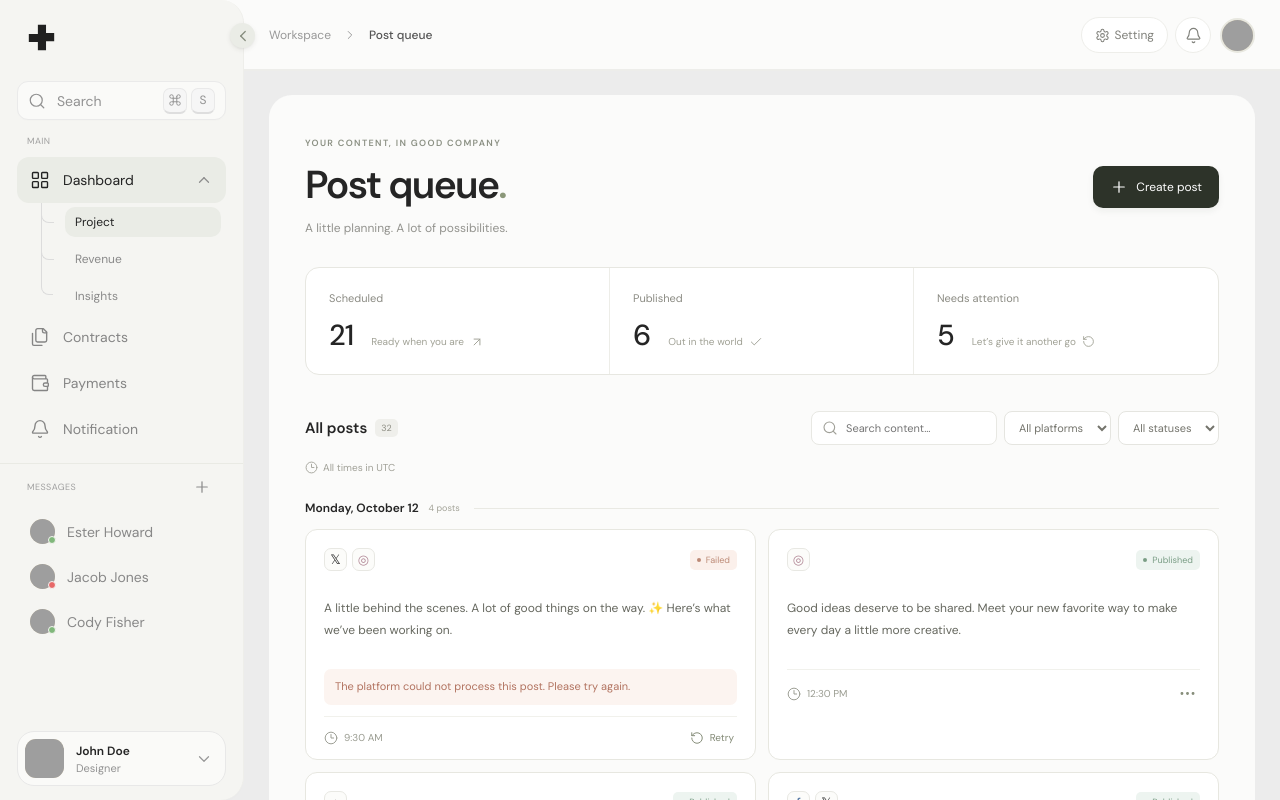
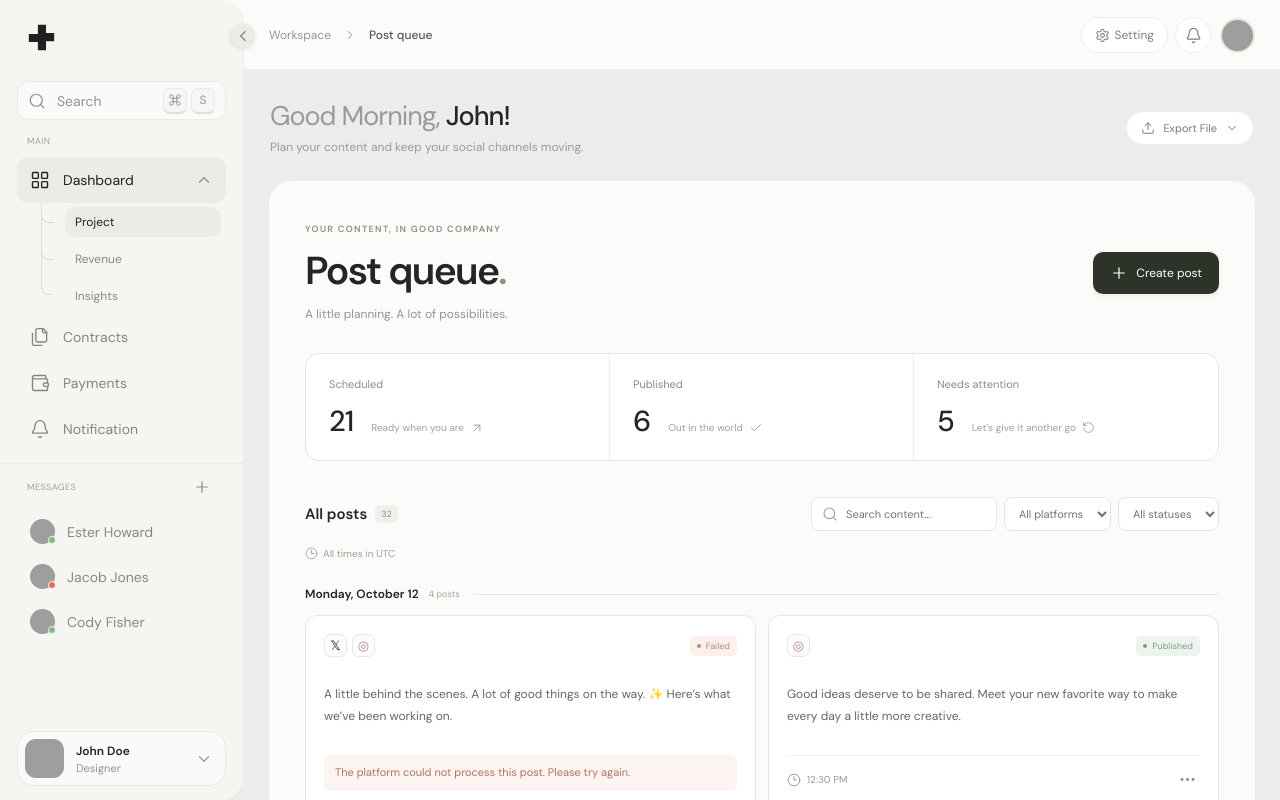
Before and after one commit to sohanpaliyal/postschedular, a React (Vite) app: page / in a window 1280 px wide. Shown: the top 800 px of the page. Built offline with nearby package versions, Linux system fonts and the light colour scheme; grey boxes are pictures that could not be loaded.

Commit message:
feat: add welcome greeting and post export above content card

```diff
--- a/src/main.tsx
+++ b/src/main.tsx
@@ -1,6 +1,6 @@
 import React, { useEffect, useRef, useState } from 'react';
 import { createRoot } from 'react-dom/client';
-import { Search, LayoutGrid, Files, Wallet, Bell, Settings, ChevronRight, ChevronDown, Plus, X, CalendarDays, Clock3, ArrowUpRight, Image as ImageIcon, Check, RotateCcw, PanelLeft, Command, MoreHorizontal } from 'lucide-react';
+import { Search, LayoutGrid, Files, Wallet, Bell, Settings, Upload, ChevronRight, ChevronDown, Plus, X, CalendarDays, Clock3, ArrowUpRight, Image as ImageIcon, Check, RotateCcw, PanelLeft, Command, MoreHorizontal } from 'lucide-react';
 import './styles.css';
 
 type Platform = 'X' | 'Instagram' | 'TikTok' | 'Facebook';
@@ -46,6 +46,12 @@ function App() {
  const filtered = posts.filter(p => p.content.toLowerCase().includes(query.toLowerCase()) && (platform === 'all' || p.platforms.includes(platform as Platform)) && (status === 'all' || p.status === status)).sort((a, b) => a.scheduledAt.localeCompare(b.scheduledAt));
  const grouped: Record<string, Post[]> = {}; filtered.forEach(p => { const key = new Date(p.scheduledAt).toLocaleDateString('en-CA'); (grouped[key] ||= []).push(p); });
  function dayLabel(date: string) { const today = new Date(); const tomorrow = new Date(); tomorrow.setDate(today.getDate() + 1); if (date === today.toLocaleDateString('en-CA')) return 'Today'; if (date === tomorrow.toLocaleDateString('en-CA')) return 'Tomorrow'; return new Date(date + 'T12:00:00').toLocaleDateString(undefined, { weekday: 'long', month: 'long', day: 'numeric' }); }
+ function exportPosts() {
+  const cell = (value: string) => '"' + value.replaceAll('"', '""') + '"';
+  const rows = [['ID', 'Content', 'Platforms', 'Scheduled at (UTC)', 'Status', 'Error'], ...filtered.map(p => [p.id, p.content, p.platforms.join(', '), p.scheduledAt, p.status, p.errorMessage || ''])];
+  const url = URL.createObjectURL(new Blob(['\uFEFF' + rows.map(row => row.map(cell).join(',')).join('\r\n')], { type: 'text/csv;charset=utf-8;' }));
+  const link = document.createElement('a'); link.href = url; link.download = 'postflow-posts.csv'; link.click(); setTimeout(() => URL.revokeObjectURL(url), 1000);
+ }
  async function retry(post: Post) { setPending(p => [...p, post.id]); setPosts(ps => ps.map(p => p.id === post.id ? { ...p, status: 'scheduled', errorMessage: undefined } : p)); await new Promise(r => setTimeout(r, 1000)); if (Math.random() < .2) { setPosts(ps => ps.map(p => p.id === post.id ? { ...post, errorMessage: 'Retry failed. Please try again.' } : p)); setNotice('Retry failed. Your post has been restored.'); } else setNotice('Post added back to the queue.'); setPending(p => p.filter(id => id !== post.id)); }
  return <div className="app-shell">
  {mobile && <button className="mobile-backdrop" aria-label="Close navigation" onClick={() => setMobile(false)} />}
@@ -64,6 +70,7 @@ function App() {
   <div className="sidebar-footer">{profile && <div className="profile-menu"><strong>John Doe</strong><span>Demo workspace</span><button onClick={() => { setCollapsed(c => !c); setProfile(false); }}><PanelLeft size={16}/> Toggle sidebar</button></div>}<button className="profile-button" aria-expanded={profile} onClick={() => setProfile(p => !p)}><Avatar id="60" name="John Doe"/><span className="profile-name label"><strong>John Doe</strong><small>Designer</small></span><ChevronDown className="label" size={18}/></button></div>
  </aside>
  <main className="workspace"><header className="topbar"><div className="header-inner"><div className="breadcrumb"><button className="icon-button mobile-menu" aria-label="Open navigation" onClick={() => setMobile(true)}><PanelLeft size={20}/></button><span>Workspace</span><ChevronRight size={14}/><strong>Post queue</strong></div><div className="header-actions"><button className="header-settings" onClick={() => setPanel('Settings')}><Settings size={15}/><span>Setting</span></button><button className="header-notification" aria-label="Notifications" onClick={() => setPanel('Notification')}><Bell size={17}/></button><button className="header-avatar" aria-label="Open profile" onClick={() => setPanel('Profile')}><Avatar id="12" name="John Doe"/></button></div></div></header>
+ <section className="welcome-row" aria-label="Workspace welcome"><div><h2><span>Good {new Date().getHours() < 12 ? 'Morning' : new Date().getHours() < 18 ? 'Afternoon' : 'Evening'},</span> John!</h2><p>Plan your content and keep your social channels moving.</p></div><button className="export-button" onClick={exportPosts}><Upload size={14}/>Export File<ChevronDown size={14}/></button></section>
  <div className="page-content"><div className="page-heading"><div><div className="eyebrow">YOUR CONTENT, IN GOOD COMPANY</div><h1>Post queue<span>.</span></h1><p>A little planning. A lot of possibilities.</p></div><button className="primary-button" onClick={() => setComposer(true)}><Plus size={18}/> Create post</button></div>
  <div className="overview"><div><span>Scheduled</span><strong>{posts.filter(p => p.status === 'scheduled').length}<small>Ready when you are <ArrowUpRight size={14}/></small></strong></div><div><span>Published</span><strong>{posts.filter(p => p.status === 'published').length}<small>Out in the world <Check size={14}/></small></strong></div><div><span>Needs attention</span><strong>{posts.filter(p => p.status === 'failed').length}<small>Let’s give it another go <RotateCcw size={13}/></small></strong></div></div>
  <div className="queue-toolbar"><div className="queue-title"><h2>All posts</h2><span>{filtered.length}</span></div><div className="filters"><label className="search-field"><Search size={16}/><input ref={searchRef} value={query} onChange={e => setQuery(e.target.value)} placeholder="Search content…" aria-label="Search content"/></label><select aria-label="Filter platform" value={platform} onChange={e => setPlatform(e.target.value)}><option value="all">All platforms</option>{platforms.map(p => <option key={p}>{p}</option>)}</select><select aria-label="Filter status" value={status} onChange={e => setStatus(e.target.value)}><option value="all">All statuses</option><option value="scheduled">Scheduled</option><option value="published">Published</option><option value="failed">Failed</option></select></div></div>
--- a/src/styles.css
+++ b/src/styles.css
@@ -82,3 +82,12 @@
 @media(min-width:1500px){.topbar{padding-left:0;padding-right:0}.header-inner{width:calc(100% - 62px)}}
 @media(max-width:1100px){.topbar{padding-left:0;padding-right:0}.header-inner{width:calc(100% - 34px)}}
 @media(max-width:760px){.topbar{padding-left:0;padding-right:0}.header-inner{width:calc(100% - 22px)}}
+
+/* Welcome sits outside the content card, beneath the sticky header. */
+.welcome-row{max-width:1280px;margin:27px auto 0;display:flex;align-items:center;justify-content:space-between;gap:20px;padding:0 1px}
+.welcome-row h2{font-size:27px;font-weight:500;letter-spacing:-1px;margin:0 0 5px}
+.welcome-row h2 span{color:#9a9c96;font-weight:400}
+.welcome-row p{font-size:12px;color:#9a9c96;margin:0;line-height:1.6}
+.export-button{display:flex;align-items:center;justify-content:center;gap:8px;background:#fff;border:1px solid #eeeee9;border-radius:20px;padding:9px 14px;font-size:11px;color:#777b70;white-space:nowrap;transition:background .2s,box-shadow .2s}
+.export-button:hover{background:#f7f8f3;box-shadow:0 2px 7px #3038280a}
+@media(max-width:760px){.welcome-row{margin-top:21px;gap:12px;align-items:flex-start}.welcome-row h2{font-size:21px;letter-spacing:-.6px}.welcome-row p{font-size:10px;max-width:220px}.export-button{font-size:9px;padding:8px 10px;gap:5px}.export-button svg:last-child{display:none}}
```
